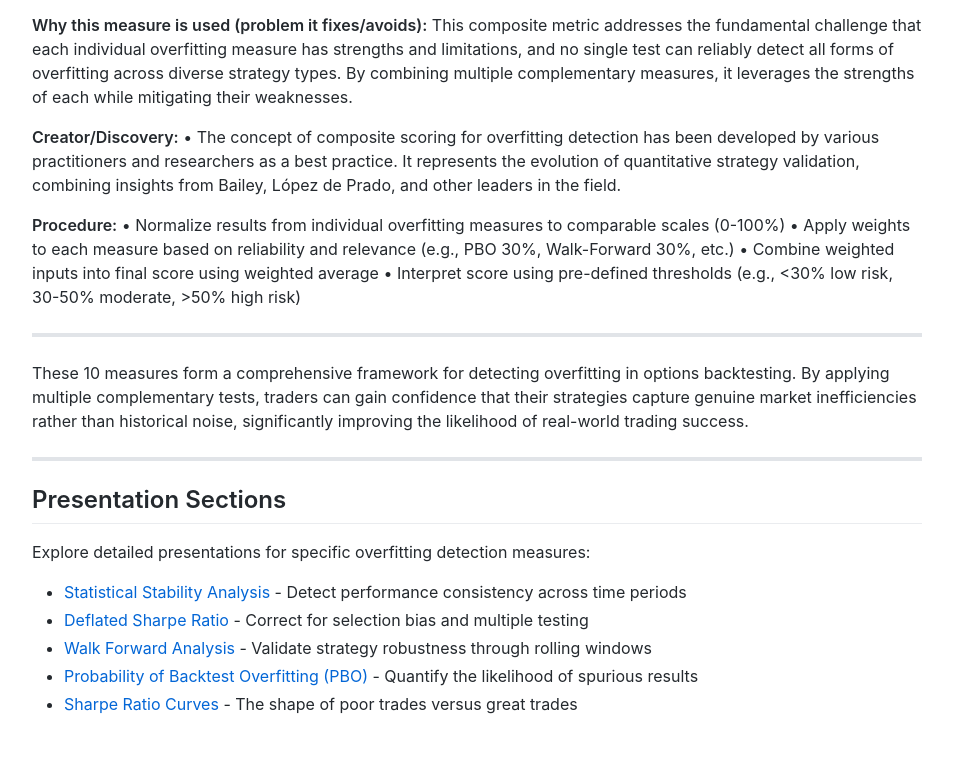
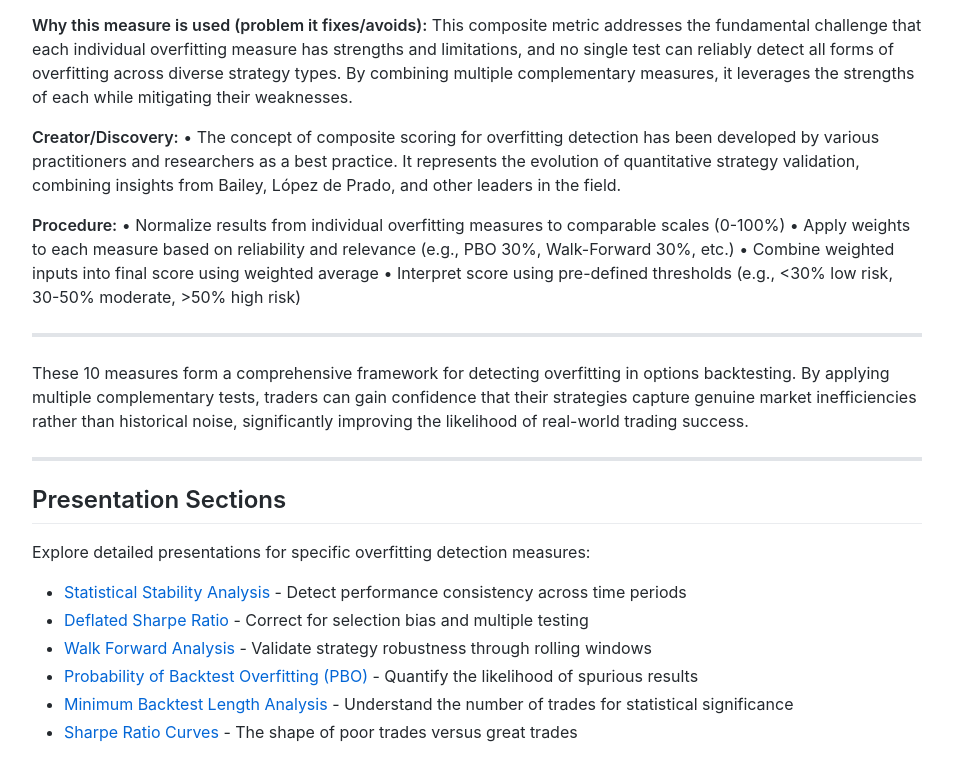
Before and after one commit to AnodyneAI/SMB_Presentations, a plain HTML site: page index.html in a window 1280 px wide. Shown: the part 3756-4537 px from the top of the page, without its empty margins (163-1116 px from the left). Drawn offline with Linux system fonts and the light colour scheme.

Commit message:
Update index.html

```diff
--- a/index.html
+++ b/index.html
@@ -1364,6 +1364,7 @@ This composite metric addresses the fundamental challenge that each individual o
   <li><a href="Presentation_Deflated_Sharpe_Ratio.html">Deflated Sharpe Ratio</a> - Correct for selection bias and multiple testing</li>
   <li><a href="Presentation-Walk_Forward_Analysis.html">Walk Forward Analysis</a> - Validate strategy robustness through rolling windows</li>
   <li><a href="Presentation-Probability_of_Backtest_Overfitting_.html">Probability of Backtest Overfitting (PBO)</a> - Quantify the likelihood of spurious results</li>
+  <li><a href="Presentation-Minimum_Backtest_Length_Analysis.html">Minimum Backtest Length Analysis</a> - Understand the number of trades for statistical significance</li>
   <li><a href="sharpe-ratio-curves.html">Sharpe Ratio Curves</a> - The shape of poor trades versus great trades</li>
 </ul>
 </article>
```
